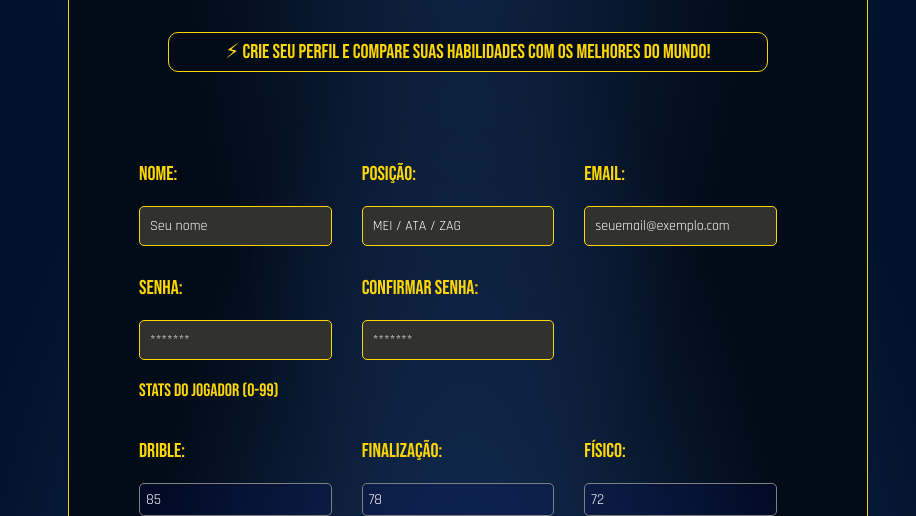
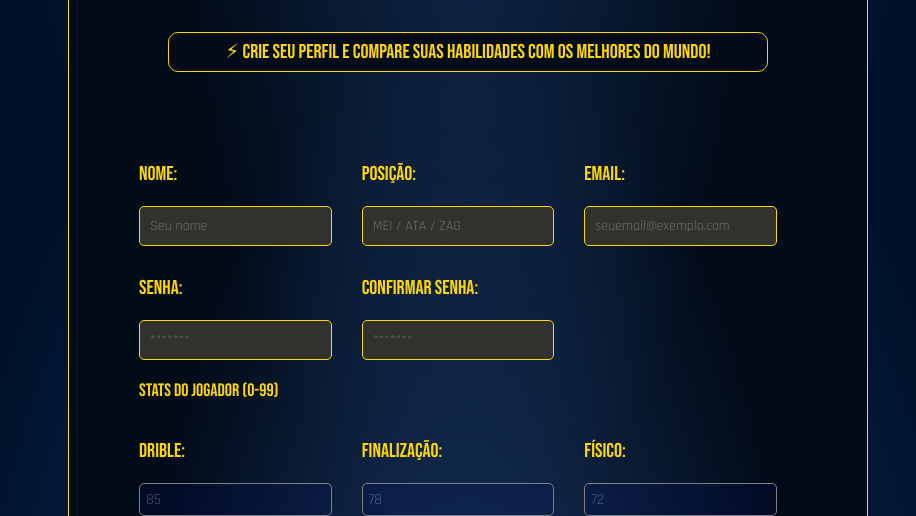
Before and after one commit to victorvilefort/UCLBattles, a website: page public/cadastro.html in a window 1280 px wide. Shown: the part 284-800 px from the top of the page, without its empty margins (172-1088 px from the left). Drawn offline with Linux system fonts and the light colour scheme.

Commit message:
fix: correção de cor nos placeholders do cadastro.html

```diff
--- a/public/css/cadastro.css
+++ b/public/css/cadastro.css
@@ -78,13 +78,14 @@ span {
 .logo img{
     width: 50px;
     height: auto;
-    filter: invert(100%) brightness(200%)
+    filter: invert(100%) brightness(200%);
 }
 
 .logo p{
     color: white;
     font-size: 30px;
     font-family: 'Bebas Neue', cursive;
+    cursor: pointer;
 }
 
 .navbar button{
@@ -183,7 +184,7 @@ span {
 }
 
 .field-group input::placeholder{
-    color: #ffffff
+    color: #ffffff4c
 }
 
 .form-player input {
@@ -192,12 +193,12 @@ span {
     border-radius: 5px;
     background-color: rgba(0, 13, 97, 0.201);
     font-family: 'Rajdhani', sans-serif;
-    color: white;
+    color: rgb(255, 255, 255);
     font-size: 15px;
 }
 
 .form-player input::placeholder{
-    color: #ffffff;
+    color: #ffffff4c;
 }
 
 .form{
```
